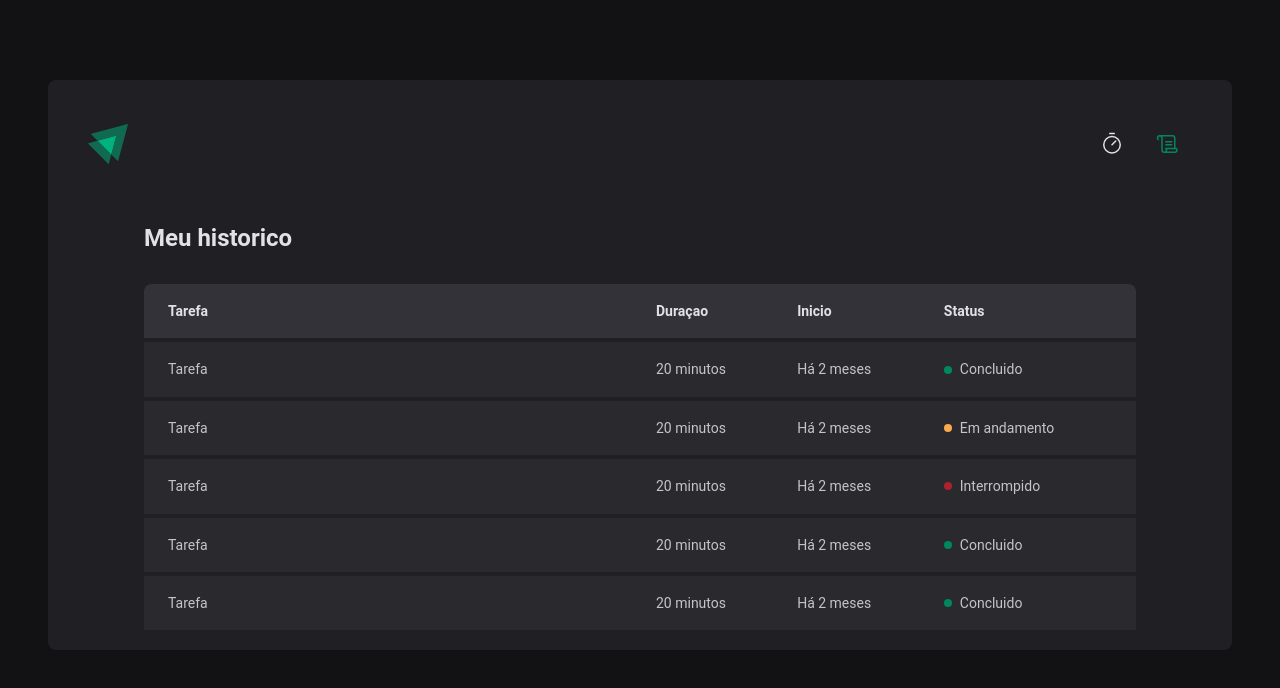
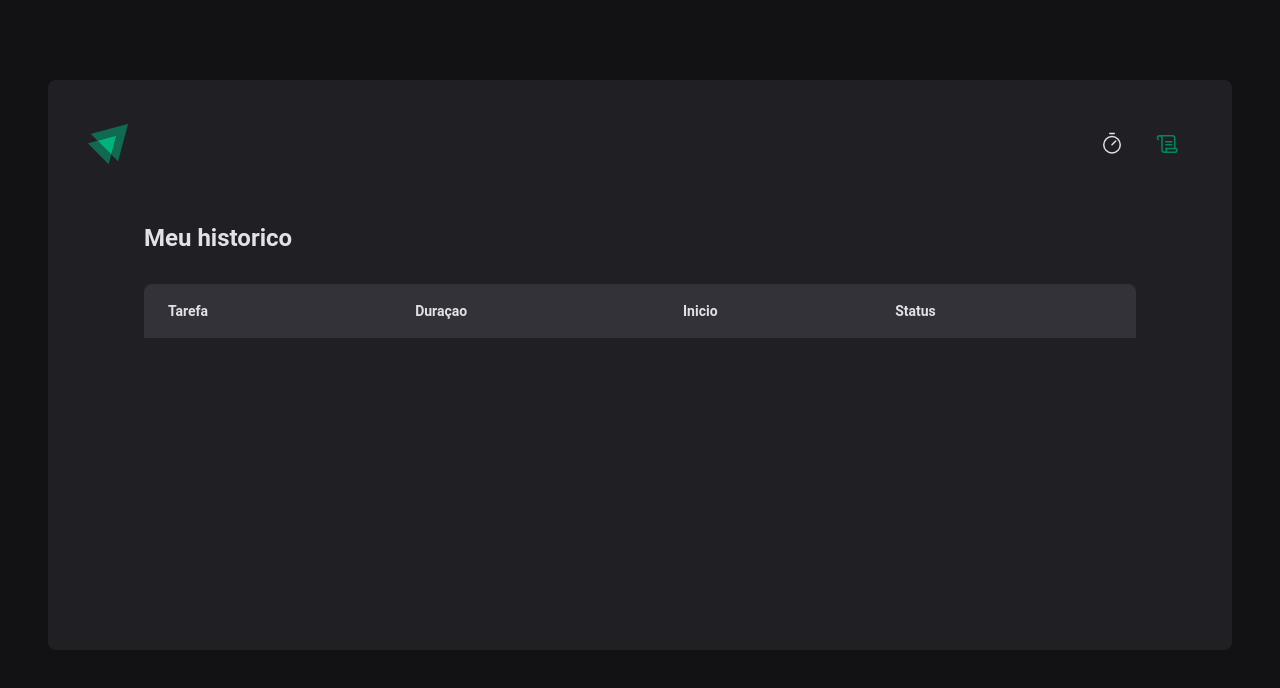
Before and after one commit to pansani/pomodoro-timer, a React (Vite) app: page /history in a window 1280 px wide. Shown: the top 688 px of the page. Built offline with nearby package versions, Linux system fonts and the light colour scheme.

Commit message:
add cycles data to History

```diff
--- a/src/components/pages/History/index.tsx
+++ b/src/components/pages/History/index.tsx
@@ -1,6 +1,8 @@
 import { useContext } from "react";
 import { HistoryContainer, HistoryList, Status } from "./style";
 import { CyclesContext } from "../../../contexts/CyclesContext";
+import { ptBR } from "date-fns/locale/pt-BR";
+import { formatDistanceToNow } from "date-fns";
 
 export function History() {
   const { cycles } = useContext(CyclesContext);
@@ -20,47 +22,32 @@
             </tr>
           </thead>
           <tbody>
-            <tr>
-              <td>Tarefa</td>
-              <td>20 minutos</td>
-              <td>Há 2 meses</td>
+            {cycles.map((cycle) => {
+              return (
+                <tr key={cycle.id}>
+                  <td>{cycle.task}</td>
+                  <td>{cycle.minutesAmount} minutos</td>
+                  <td>
+                    {formatDistanceToNow(cycle.startDate, {
+                      addSuffix: true,
+                      locale: ptBR,
+                    })}
+                  </td>
 
-              <td>
-                <Status statusColor="green">Concluido</Status>
-              </td>
-            </tr>
-            <tr>
-              <td>Tarefa</td>
-              <td>20 minutos</td>
-              <td>Há 2 meses</td>
-              <td>
-                <Status statusColor="yellow">Em andamento</Status>
-              </td>
-            </tr>
-            <tr>
-              <td>Tarefa</td>
-              <td>20 minutos</td>
-              <td>Há 2 meses</td>
-              <td>
-                <Status statusColor="red">Interrompido</Status>
-              </td>
-            </tr>
-            <tr>
-              <td>Tarefa</td>
-              <td>20 minutos</td>
-              <td>Há 2 meses</td>
-              <td>
-                <Status statusColor="green">Concluido</Status>
-              </td>
-            </tr>
-            <tr>
-              <td>Tarefa</td>
-              <td>20 minutos</td>
-              <td>Há 2 meses</td>
-              <td>
-                <Status statusColor="green">Concluido</Status>
-              </td>
-            </tr>
+                  <td>
+                    {cycle.finishedDate && (
+                      <Status statusColor="green">Concluido</Status>
+                    )}
+                    {cycle.interruptedDate && (
+                      <Status statusColor="red">Interrompido</Status>
+                    )}
+                    {!cycle.finishedDate && !cycle.interruptedDate && (
+                      <Status statusColor="yellow">Em andamento</Status>
+                    )}
+                  </td>
+                </tr>
+              );
+            })}
           </tbody>
         </table>
       </HistoryList>
```
